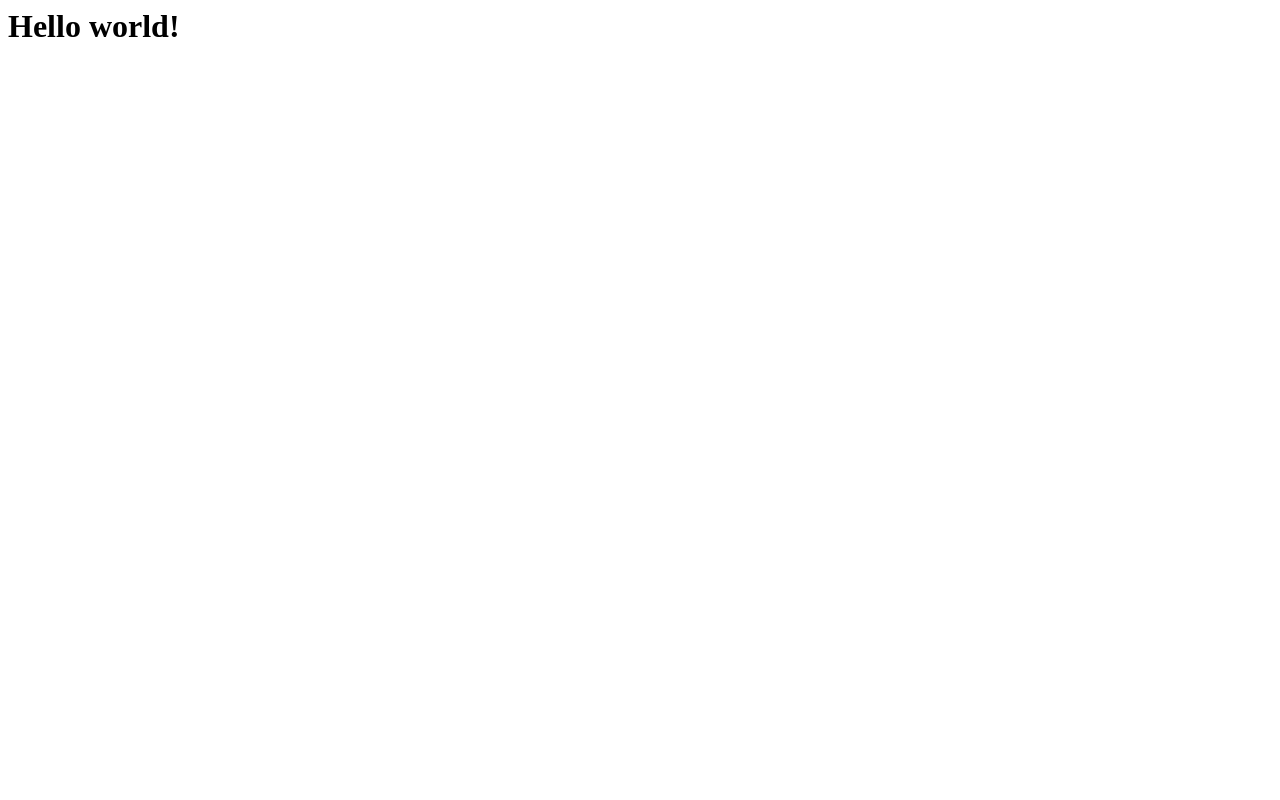
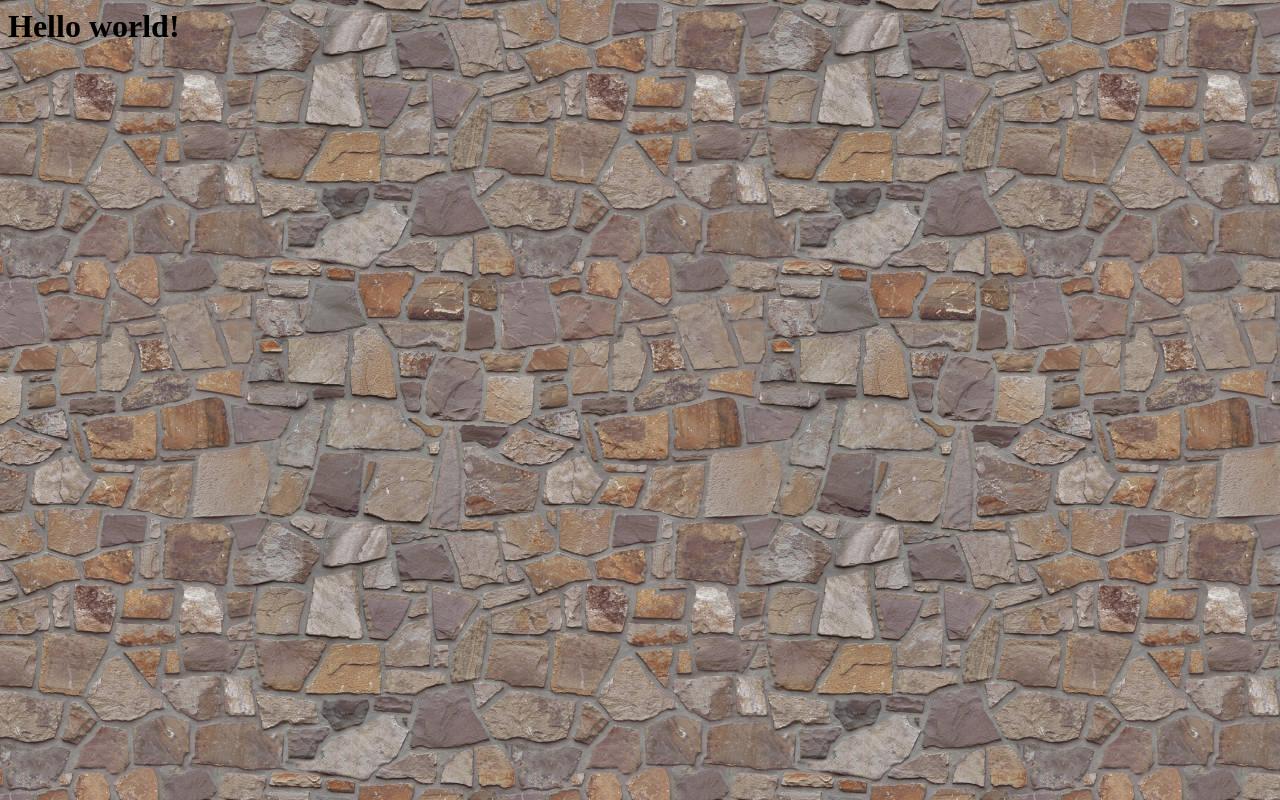
Before and after one commit to JaminGrey/aaronswanger, a plain HTML site: page index.html in a window 1280 px wide. Drawn offline with Linux system fonts and the light colour scheme.

Commit message:
Added background

```diff
--- a/index.html
+++ b/index.html
@@ -1,5 +1,16 @@
 <html>
-<head></head>
+<head>
+<style>
+body
+{
+    background-color: powderblue;
+    background-image: url(TiledBackground.jpg);
+    background-repeat:repeat;
+}
+
+</style>
+
+</head>
 <body>
 <h1>Hello world!</h1>
 
```
Also changed, not shown: TiledBackground.jpg (added).
